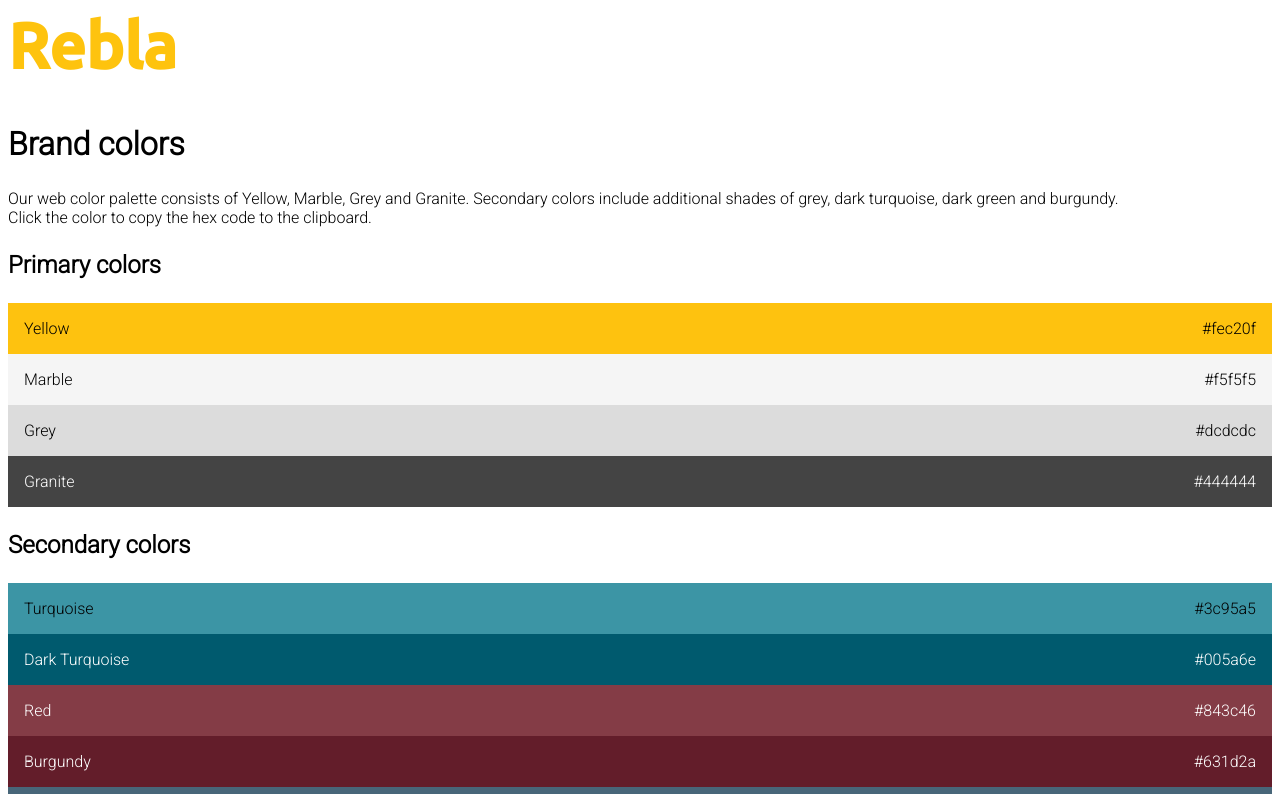
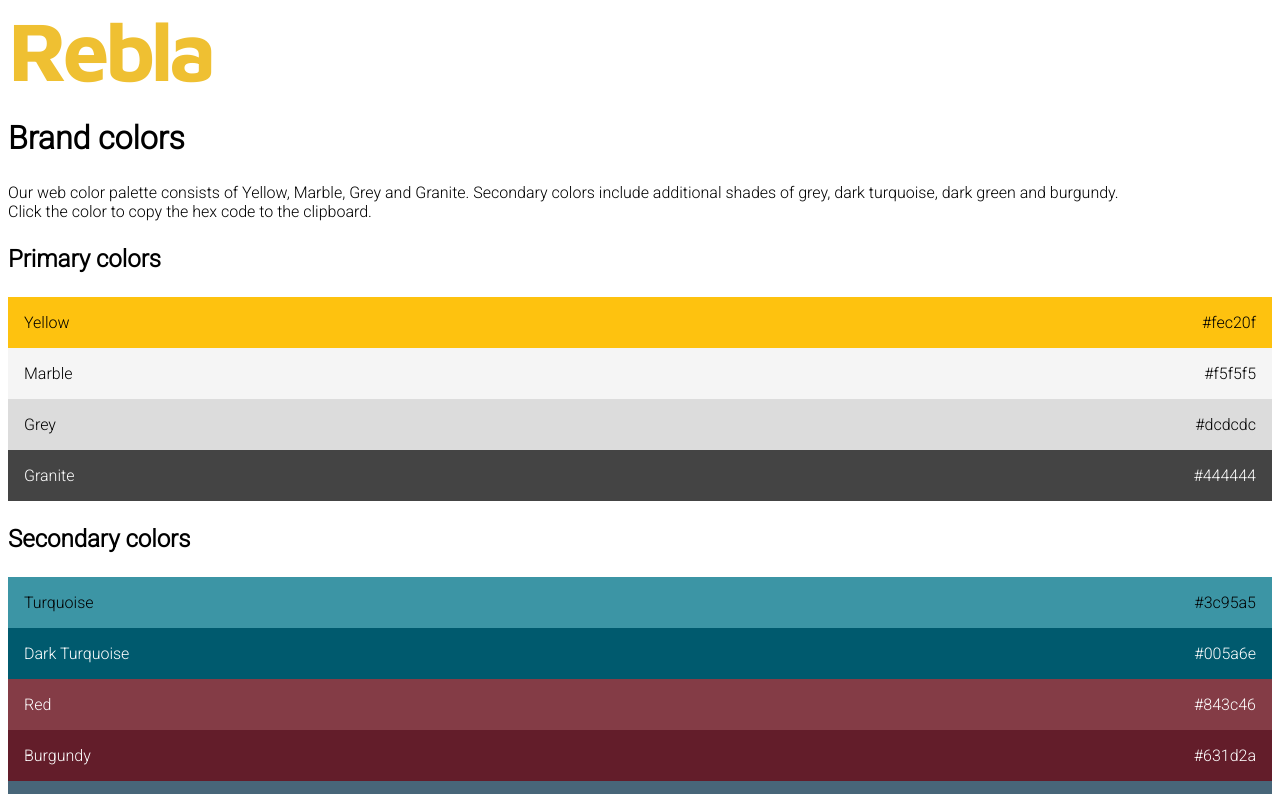
Before and after one commit to ReblaAB/reblaab.github.io, a plain HTML site: page index.html in a window 1280 px wide. Shown: the top 794 px of the page. Drawn offline with Linux system fonts and the light colour scheme.

Commit message:
change logo font from ubunto to maven pro

```diff
--- a/index.html
+++ b/index.html
@@ -2,16 +2,19 @@
   <head>
     <meta name="viewport" content="width=device-width, initial-scale=1" />
     <style>
-      @import url('https://fonts.googleapis.com/css2?family=Roboto:wght@300&family=Ubuntu:wght@500&display=swap');
+      @import url("https://fonts.googleapis.com/css2?family=Maven+Pro:wght@700&family=Roboto:wght@300&display=swap");
     </style>
     <style>
       body {
         font-family: roboto, sans-serif;
       }
       h1 {
-        color: #fec30e;
-        font-family: ubuntu, sans-serif;
-        font-size: 64px;
+        font-family: "Maven Pro", sans-serif;
+        color: #efc032;
+        font-size: 84px;
+        margin: 0;
+        line-height: 1;
+        letter-spacing: -5px;
       }
       h2 {
         font-size: 32px;
@@ -39,13 +42,14 @@
     </style>
     <script>
       function copy(name, hex) {
-        navigator.clipboard.writeText(hex)
-        .then(() => {
-          alert(name + ' hex code - ' + hex + ' - copied to clipboard')
-        })
-        .catch(() => {
-          alert('could not copy the hex code ;(')
-        })
+        navigator.clipboard
+          .writeText(hex)
+          .then(() => {
+            alert(name + " hex code - " + hex + " - copied to clipboard");
+          })
+          .catch(() => {
+            alert("could not copy the hex code ;(");
+          });
       }
     </script>
   </head>
```
